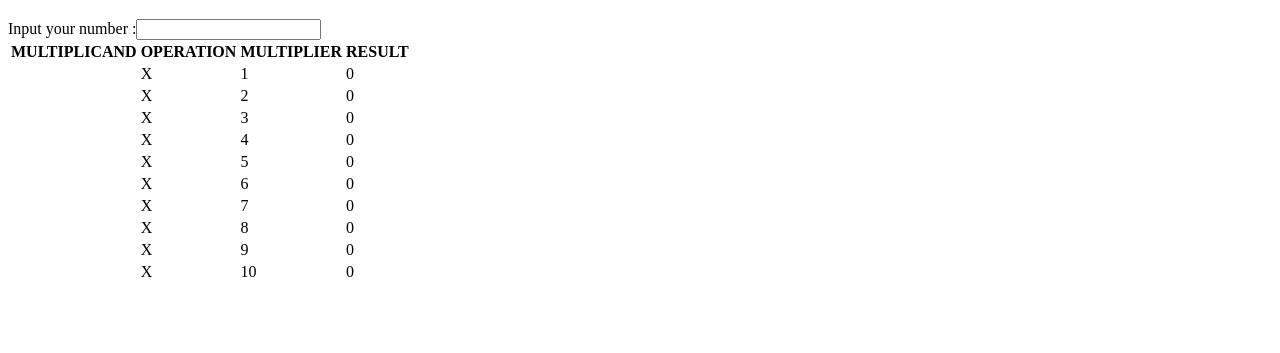
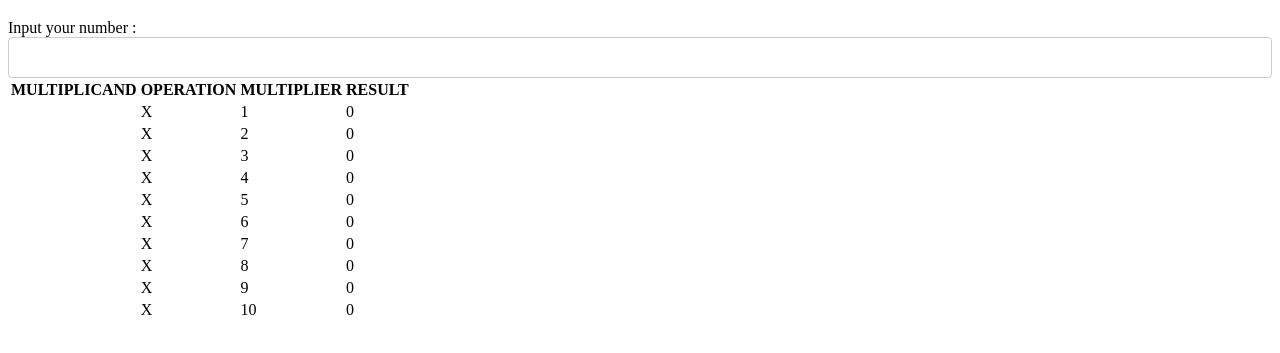
Before and after one commit to hamzatalat/ReactBasicApp, a React app: page /combo in a window 1280 px wide. Shown: the part 61-414 px from the top of the page. Built offline with nearby package versions, Linux system fonts and the light colour scheme.

Commit message:
added more style sheets

```diff
--- a/src/index.css
+++ b/src/index.css
@@ -49,7 +49,7 @@ width: 100%;
   box-sizing: border-box;
 }
 .frame{
-  background-color: #ff9800;
+
   position: fixed;
   right: 0;
   bottom: 0;
--- a/src/templates/tabletemplate.js
+++ b/src/templates/tabletemplate.js
@@ -2,11 +2,11 @@ import React from 'react';
 
 const TableTemplate = (props) => {
  return (
-         <div>
+         <div class="table">
             <h1 id='title'>React Dynamic Table</h1>
              <label>
 		          Input your number :
-		          <input type="text" value={props.values} onChange={props.onChanges} />
+		          <input type="text" value={props.values} onChange={props.onChanges} className="screen-row"/>
 		        </label>
             <table id='students'>
                <tbody>
```
